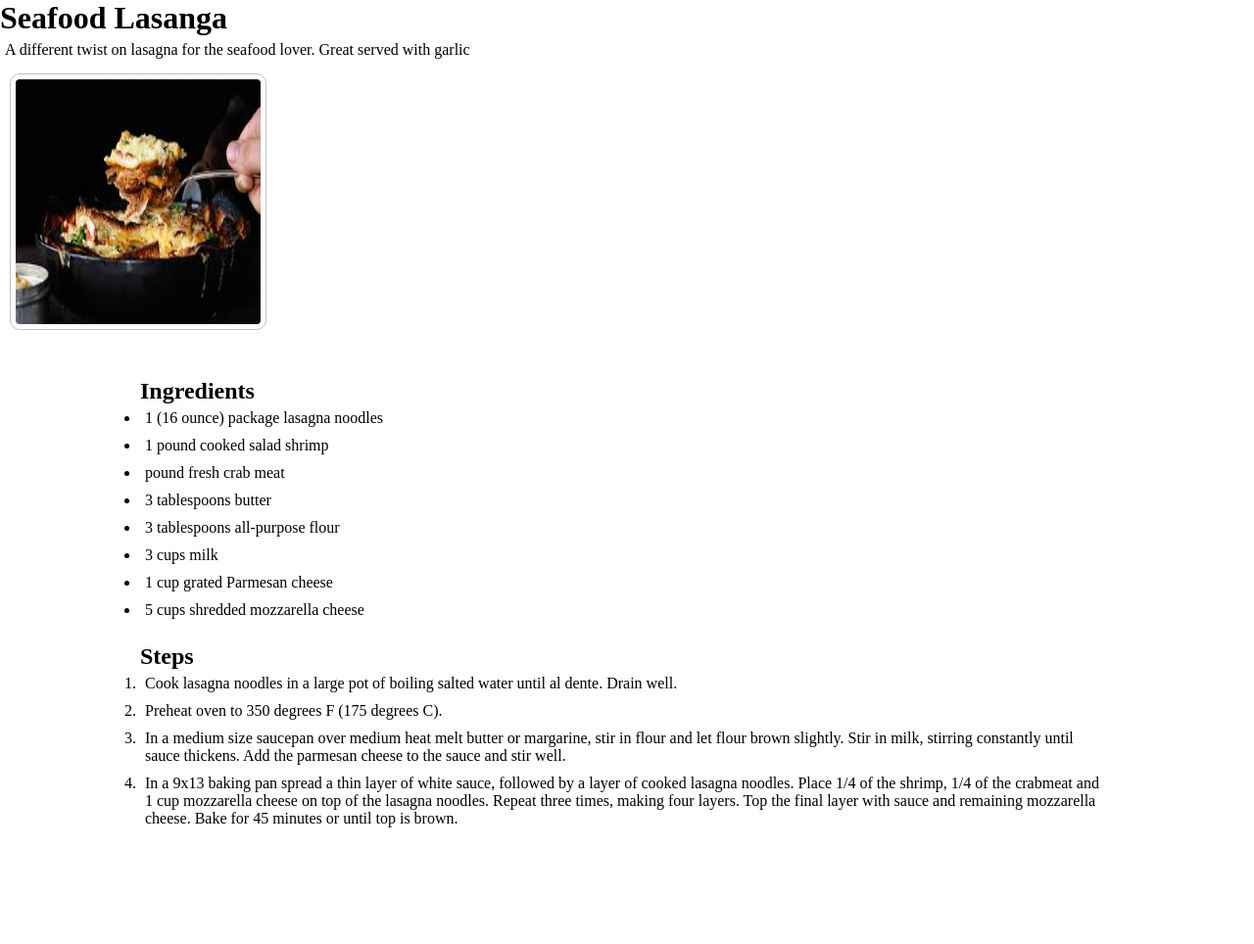
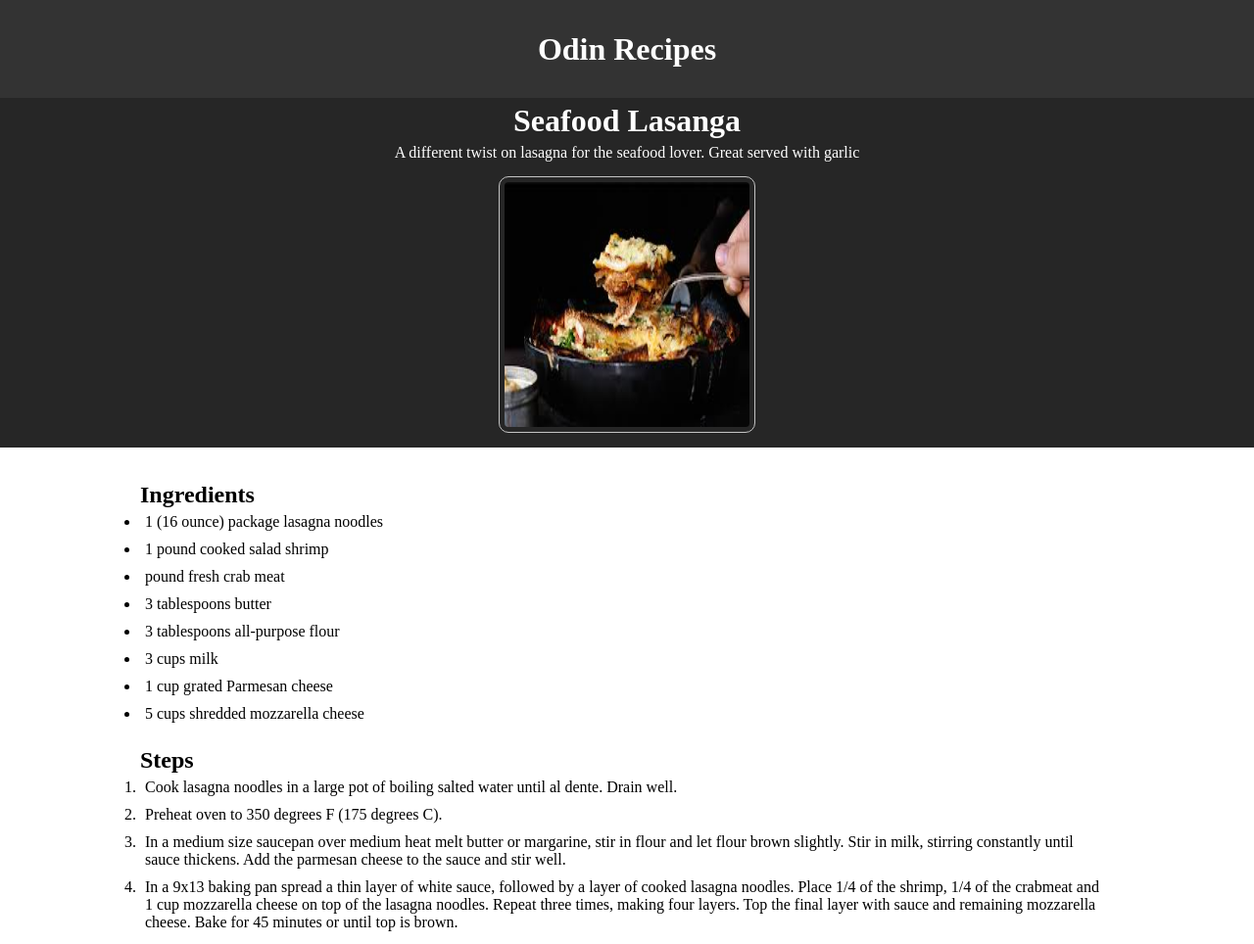
Before and after one commit to KarthikRaja1388/odin-recipes, a plain HTML site: page recipes/lasanga.html in a window 1280 px wide. Shown: the whole page at 98% size. Before the commit the page ends 865 px from the top, so only its background shows below. Drawn offline with Linux system fonts and the light colour scheme.

Commit message:
added hero area and header

```diff
--- a/recipes/lasanga.html
+++ b/recipes/lasanga.html
@@ -9,11 +9,16 @@
 </head>
 <body>
     <header>
+        <div>
+            <h1><a href="../index.html">Odin Recipes</a></h1>
+        </div>
+
+    </header>
+    <div class="hero">
         <h1>Seafood Lasanga</h1>
         <p>A different twist on lasagna for the seafood lover. Great served with garlic </p>
         <img src="../img/seafood_lasanga.jpg" alt="Image of seafood lasanga" width="250" height="250">
-
-    </header>
+    </div>
     <div class="wrapper">
         <section class="title">
         </section>
```
